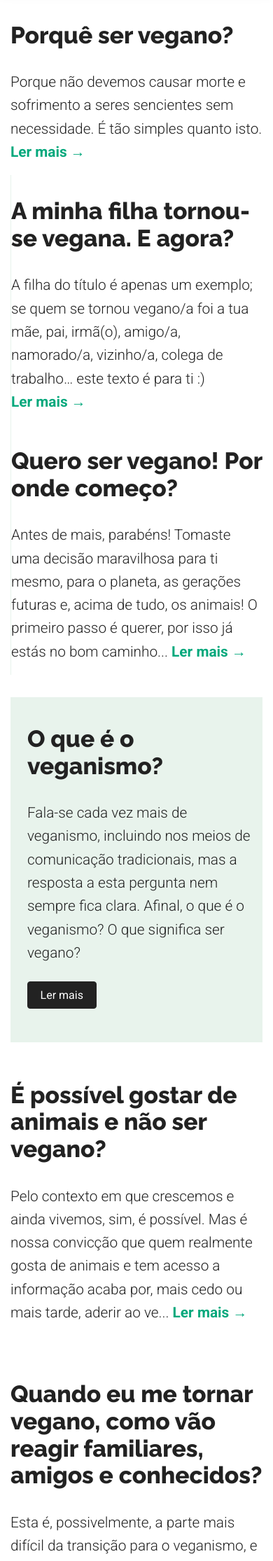
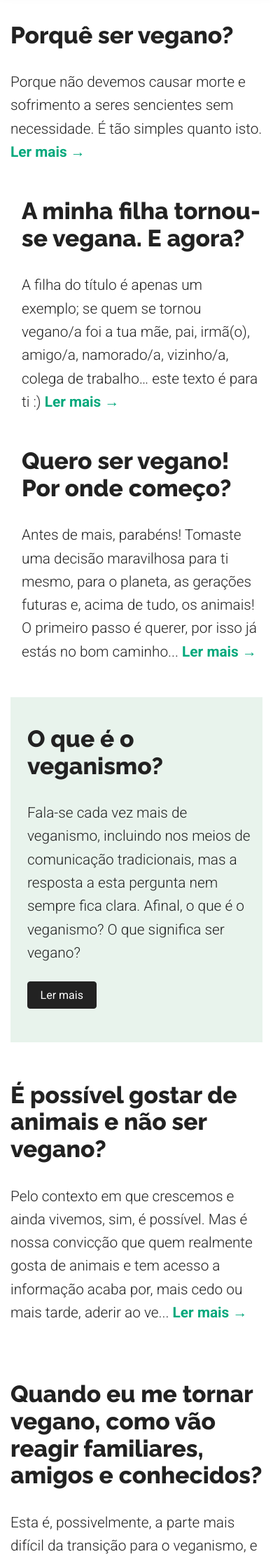
Before and after one commit to veganismosemduvida/veganismosemduvida.github.io, a Jekyll site: the page built from index.html, in a window 390 px wide. Shown: the part 462-2692 px from the top of the page at 70% size. Built offline with Jekyll 4.4.1, drawn with Linux system fonts in a browser that asks for light colours; nearby versions of some CDN libraries.

Commit message:
Fix homepage padding

```diff
--- a/assets/css/theme.css
+++ b/assets/css/theme.css
@@ -959,3 +959,7 @@ a.quero:hover {
   width:200px;
   cursor:pointer;
 }
+
+.padding-left {
+  padding-left: 1em;
+}
--- a/index.html
+++ b/index.html
@@ -29,7 +29,7 @@ layout: default
   </div>
 
 
-  <div class="col-md-4 border-left">
+  <div class="col-md-4 padding-left">
 
       {% for post in site.posts %}
         {% if post.url == '/a-minha-filha-tornou-se-vegana-e-agora/' %}
@@ -48,7 +48,7 @@ layout: default
       {% endfor %}
       </div>
 
-  <div class="col-md-4 border-left">
+  <div class="col-md-4 padding-left">
 
       {% for post in site.posts %}
         {% if post.url == '/quero-ser-vegano-por-onde-comeco/' %}
@@ -123,7 +123,7 @@ layout: default
       {% endfor %}
   </div>
 
-  <div class="col-md-4 border-left">
+  <div class="col-md-4 padding-left">
 
       {% for post in site.posts %}
         {% if post.url == '/diz-se-vegan-ou-vegano-a/' %}
@@ -161,7 +161,7 @@ layout: default
 
   </div>
 
-  <div class="col-md-4 border-left">
+  <div class="col-md-4 padding-left">
 
 
       {% for post in site.posts %}
```
